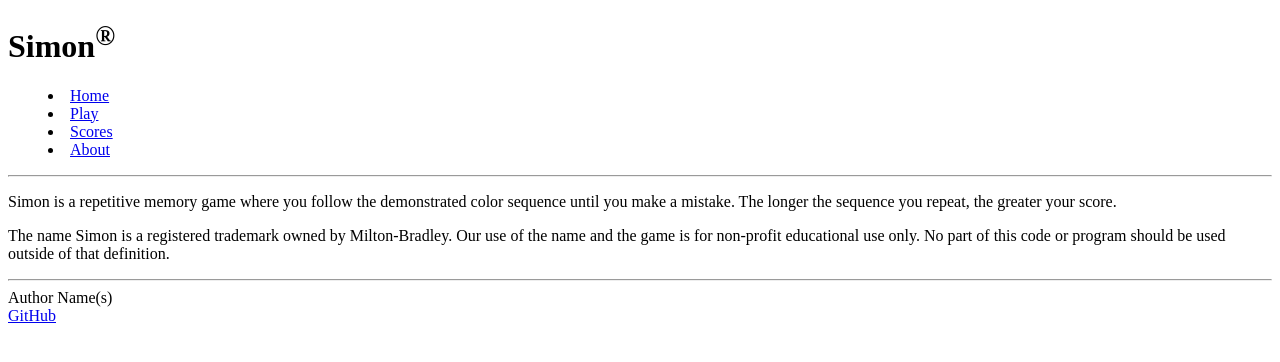
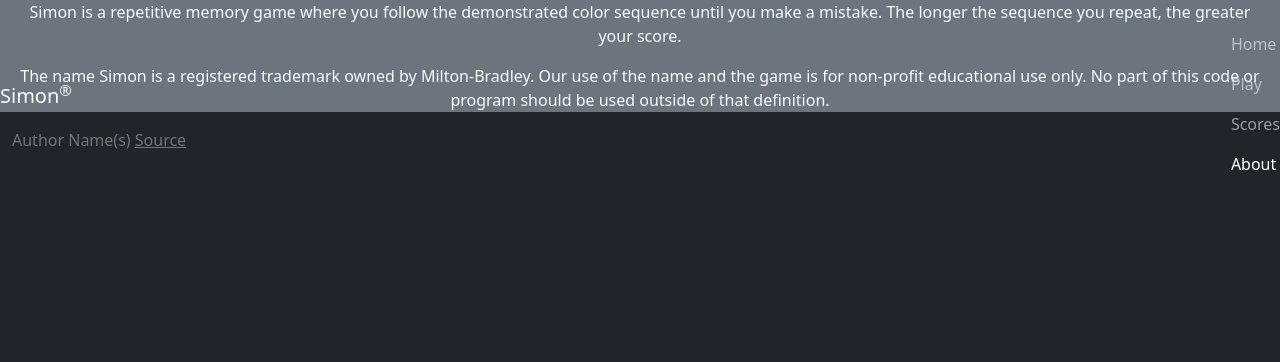
Before and after one commit to GabrielHollberg/simon, a plain HTML site: page about.html in a window 1280 px wide. Drawn offline with nearby package versions, Linux system fonts and the light colour scheme.

Commit message:
Finished about.html

```diff
--- a/about.html
+++ b/about.html
@@ -1,30 +1,44 @@
 <!DOCTYPE html>
-<html>
-
+<html lang="en">
   <head>
     <meta charset="UTF-8" />
     <meta name="viewport" content="width=device-width, initial-scale=1.0" />
-        <title>Simon</title>
-        <link rel="icon" href = "favicon.ico" />
+    <title>About</title>
+    <link rel="icon" href="favicon.ico" />
+
+    <link rel="stylesheet" href="main.css" />
+
+    <!-- Include bootstrap CSS framework -->
+    <link
+      href="https://cdn.jsdelivr.net/npm/bootstrap@5.2.2/dist/css/bootstrap.min.css"
+      rel="stylesheet"
+      integrity="sha384-Zenh87qX5JnK2Jl0vWa8Ck2rdkQ2Bzep5IDxbcnCeuOxjzrPF/et3URy9Bv1WTRi"
+      crossorigin="anonymous"
+    />
   </head>
-
-    <body>
-
-        <header>
-            <h1>Simon<sup>&reg</sup></h1>
-            <nav>
-                <menu>
-                    <li><a href="index.html">Home</a></li>
-                    <li><a href="play.html">Play</a></li>
-                    <li><a href="scores.html">Scores</a></li>
-                    <li><a href="about.html">About</a></li>
+  <body class="bg-dark text-light">
+    <header class="container-fluid">
+      <nav class="navbar fixed-top navbar-dark">
+        <a class="navbar-brand" href="#">Simon<sup>&reg;</sup></a>
+        <menu class="navbar-nav">
+          <li class="nav-item">
+            <a class="nav-link" href="index.html">Home</a>
+          </li>
+          <li class="nav-item">
+            <a class="nav-link" href="play.html">Play</a>
+          </li>
+          <li class="nav-item">
+            <a class="nav-link" href="scores.html">Scores</a>
+          </li>
+          <li class="nav-item">
+            <a class="nav-link active" href="about.html">About</a>
+          </li>
         </menu>
       </nav>
     </header>
 
-        <hr />
-
-        <main>
+    <main class="container-fluid bg-secondary text-center">
+      <div>
         <p>
           Simon is a repetitive memory game where you follow the demonstrated
           color sequence until you make a mistake. The longer the sequence you
@@ -33,19 +47,22 @@
 
         <p>
           The name Simon is a registered trademark owned by Milton-Bradley. Our
-                use of the name and the game is for non-profit educational use only. No
-                part of this code or program should be used outside of that definition.
+          use of the name and the game is for non-profit educational use only.
+          No part of this code or program should be used outside of that
+          definition.
         </p>
+      </div>
     </main>
 
-        <hr />
-
-        <footer>
+    <footer class="bg-dark text-dark text-muted">
+      <div class="container-fluid">
         <span class="text-reset">Author Name(s)</span>
-            <br />
-            <a href="https://github.com/GabrielHollberg/simon.git">GitHub</a>
+        <a
+          class="text-reset"
+          href="https://github.com/webprogramming260/simon-css"
+          >Source</a
+        >
+      </div>
     </footer>
-
   </body>
-
 </html>
```
Lines whose indentation alone changed are shown as unchanged.
